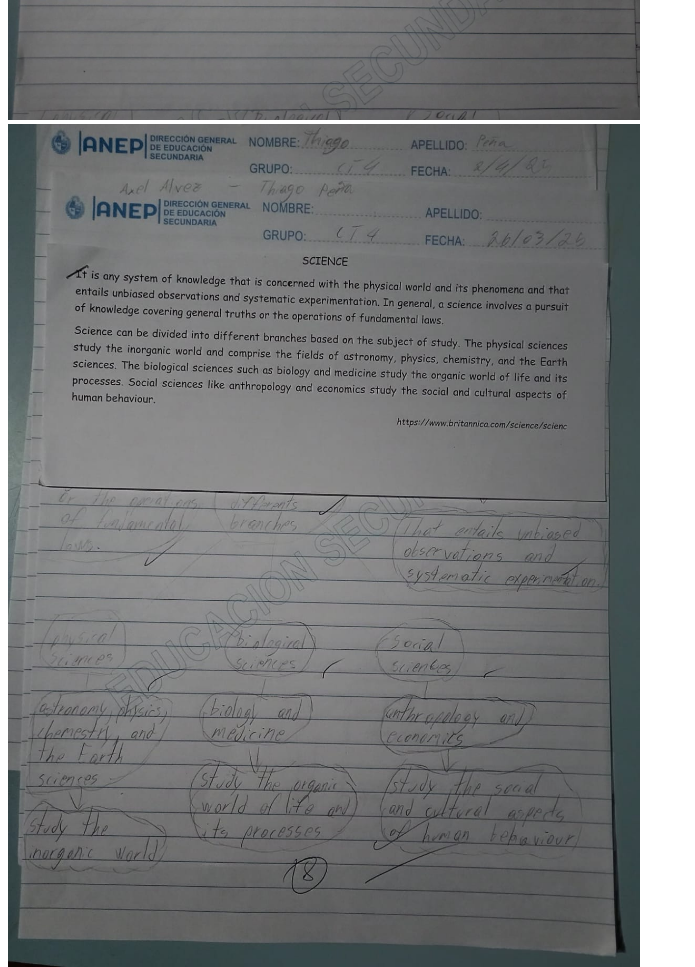
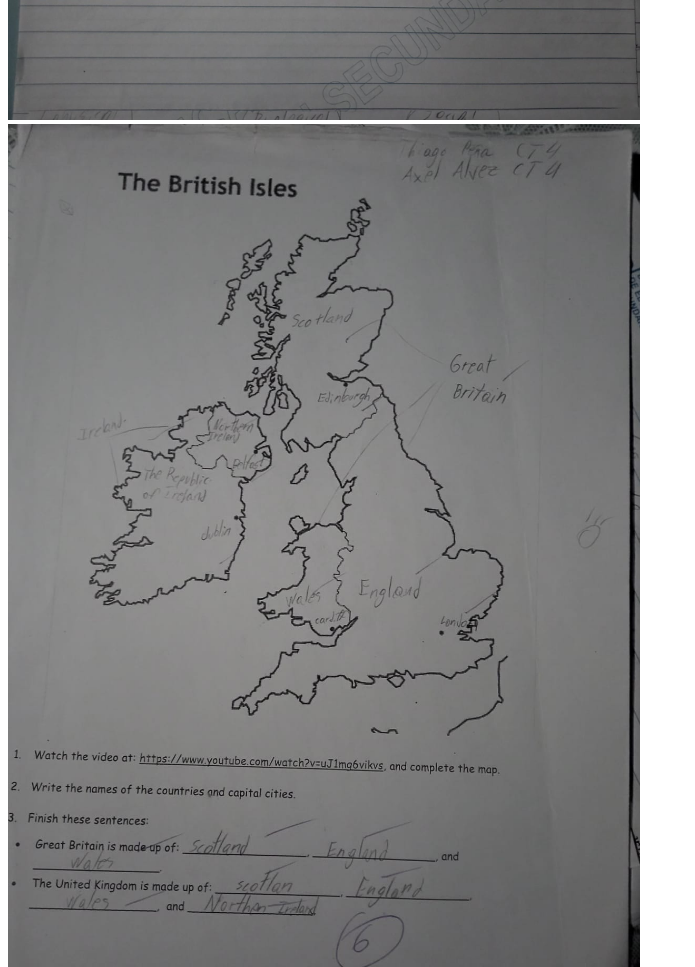
Before and after one commit to Abundancia-Espacial/Portfolio, a plain HTML site: page IntroductoryModule/module1.html in a window 1280 px wide. Shown: the part 946-1913 px from the top of the page, without its empty margins (0-695 px from the left). Drawn offline with Linux system fonts and the light colour scheme.

Commit message:
Update module1.html

```diff
--- a/IntroductoryModule/module1.html
+++ b/IntroductoryModule/module1.html
@@ -35,6 +35,7 @@
   <div class="galeria-imagenes">
     <img src="images/nombre.jpg" alt="Personal Presentation" style="max-width: 50%; height: auto;">
     <img src="images/reflexionI.jpg" alt="Initial Reflection" style="max-width: 50%; height: auto;">
+    <img src="images/islas.jpg" alt="Initial Reflection" style="max-width: 50%; height: auto;">
     <img src="images/ciencia.jpg" alt="Mind Map Activity" style="max-width: 50%; height: auto;">
 <p style="font-family: Arial, sans-serif; font-size: 14px; margin-top: 10px;">
   <strong>Reflection on the Mind Map Activity</strong><br><br>
```
